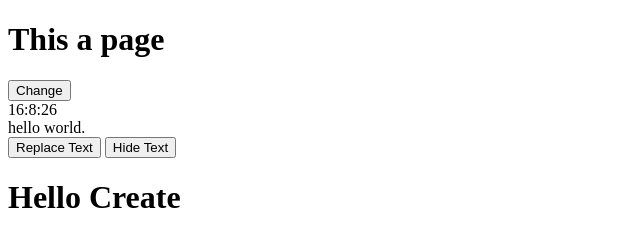
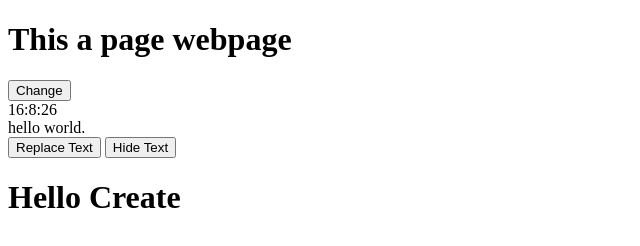
Before and after one commit to SagarSinghGour/Interview-Questions-day1, a plain HTML site: page index.html in a window 1280 px wide. Shown: the whole page, without its empty margins (0-640 px from the left). Drawn offline with Linux system fonts and the light colour scheme.

Commit message:
Update heading text to include 'webpage'

```diff
--- a/index.html
+++ b/index.html
@@ -7,7 +7,7 @@
 </head>
 <body>
     <div id="ab"></div>
-      <h1 id="One">This a page</h1>
+      <h1 id="One">This a page webpage</h1>
       <button onclick="Change()">Change</button>
       <div id="clock"></div>
 
```
